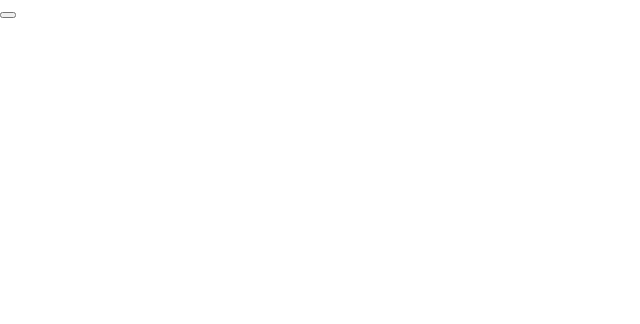
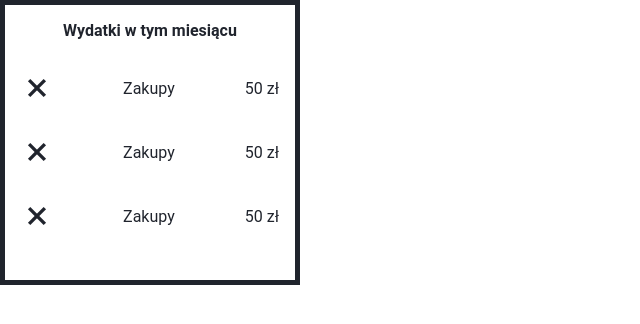
Before and after one commit to DawidMakowski/Homenik, a React (Create React App) app: page / in a window 1280 px wide. Shown: the top 324 px of the page, without its empty margins (0-640 px from the left). Built offline with nearby package versions, Linux system fonts and the light colour scheme.

Commit message:
Create Outcomes List

```diff
--- a/src/App.js
+++ b/src/App.js
@@ -2,7 +2,7 @@ import React from 'react';
 import { ThemeProvider } from 'styled-components';
 import GlobalStyles from './theme/globalstyles';
 import { theme } from './theme/theme';
-import Icon from './components/Icon/Icon';
+import OutcomesList from './components/OutcomesList/OutcomesList';
 import OutcomeContextProvider from './context/OutcomeContext';
 
 const App = () => (
@@ -10,7 +10,7 @@ const App = () => (
     <GlobalStyles />
     <OutcomeContextProvider>
       <ThemeProvider theme={theme}>
-        <Icon icon="close" />
+        <OutcomesList />
       </ThemeProvider>
     </OutcomeContextProvider>
   </>
--- a/src/components/Icon/Icon.js
+++ b/src/components/Icon/Icon.js
@@ -1,5 +1,17 @@
 import styled from 'styled-components';
+import close from '../../icons/close.svg';
 
-const Icon = styled.button``;
+const Icon = styled.button`
+  width: 2rem;
+  height: 2rem;
+  background-image: url(${close});
+  background-size: cover;
+  background-color: transparent;
+  border: none;
+
+  &:hover {
+    cursor: pointer;
+  }
+`;
 
 export default Icon;
--- /dev/null
+++ b/src/components/OutcomesList/OutcomesList.js
@@ -0,0 +1,46 @@
+import React, { useContext } from 'react';
+import styled from 'styled-components';
+import Heading from '../Heading/Heading';
+import Icon from '../Icon/Icon';
+import Paragraph from '../Paragraph/Paragraph';
+import { OutcomeContext } from '../../context/OutcomeContext';
+
+const StyledWrapper = styled.div`
+  width: 300px;
+  padding: 1em;
+  border: solid 5px ${({ theme }) => theme.colors.black};
+  text-align: center;
+  color: ${({ theme }) => theme.colors.black};
+`;
+
+const StyledList = styled.ul`
+  margin: 2em auto auto 0;
+`;
+const StyledListItem = styled.li`
+  width: 100%;
+  margin-bottom: 2em;
+  display: flex;
+  justify-content: space-between;
+  align-items: center;
+`;
+
+function OutcomesList() {
+  const { outcomes, removeOutcome } = useContext(OutcomeContext);
+
+  return (
+    <StyledWrapper>
+      <Heading>Wydatki w tym miesiącu</Heading>
+      <StyledList>
+        {outcomes.map((outcome) => (
+          <StyledListItem>
+            <Icon onClick={() => removeOutcome(outcome.id)} />
+            <Paragraph>{outcome.title}</Paragraph>
+            <Paragraph>{outcome.value}</Paragraph>
+          </StyledListItem>
+        ))}
+      </StyledList>
+    </StyledWrapper>
+  );
+}
+
+export default OutcomesList;
--- /dev/null
+++ b/src/components/Paragraph/Paragraph.js
@@ -0,0 +1,7 @@
+import styled from 'styled-components';
+
+const Paragraph = styled.p`
+    font-size: {({theme})=> theme.fs.medium};
+`;
+
+export default Paragraph;
--- a/src/context/OutcomeContext.js
+++ b/src/context/OutcomeContext.js
@@ -4,17 +4,17 @@ import PropTypes from 'prop-types';
 const dummy = [
   {
     title: 'Zakupy',
-    value: '50zł',
+    value: '50 zł',
     id: 1234956,
   },
   {
     title: 'Zakupy',
-    value: '50zł',
+    value: '50 zł',
     id: 1923456,
   },
   {
     title: 'Zakupy',
-    value: '50zł',
+    value: '50 zł',
     id: 1239456,
   },
 ];
--- a/src/theme/globalstyles.js
+++ b/src/theme/globalstyles.js
@@ -20,8 +20,6 @@ h2,
 h3,
 h4,
 p,
-ul[class],
-ol[class],
 li,
 figure,
 figcaption,
--- a/src/theme/theme.js
+++ b/src/theme/theme.js
@@ -1,7 +1,7 @@
 export const theme = {
   colors: {
     white: '#faf5f5',
-    black: '#363131',
+    black: '#20242D',
     main: '#777DA7',
     warn: '#D5573B',
     ok: '#94C9A9',
@@ -9,8 +9,10 @@ export const theme = {
   fs: {
     small: '12px',
     normal: '16px',
+    medium: '24px',
     big: '32px',
     large: '48px',
+    xl: '64px',
   },
   medias: {
     mobile: `only screen and (max-width: 480px)`,
```
Also changed, not shown: src/icons/close.svg.
